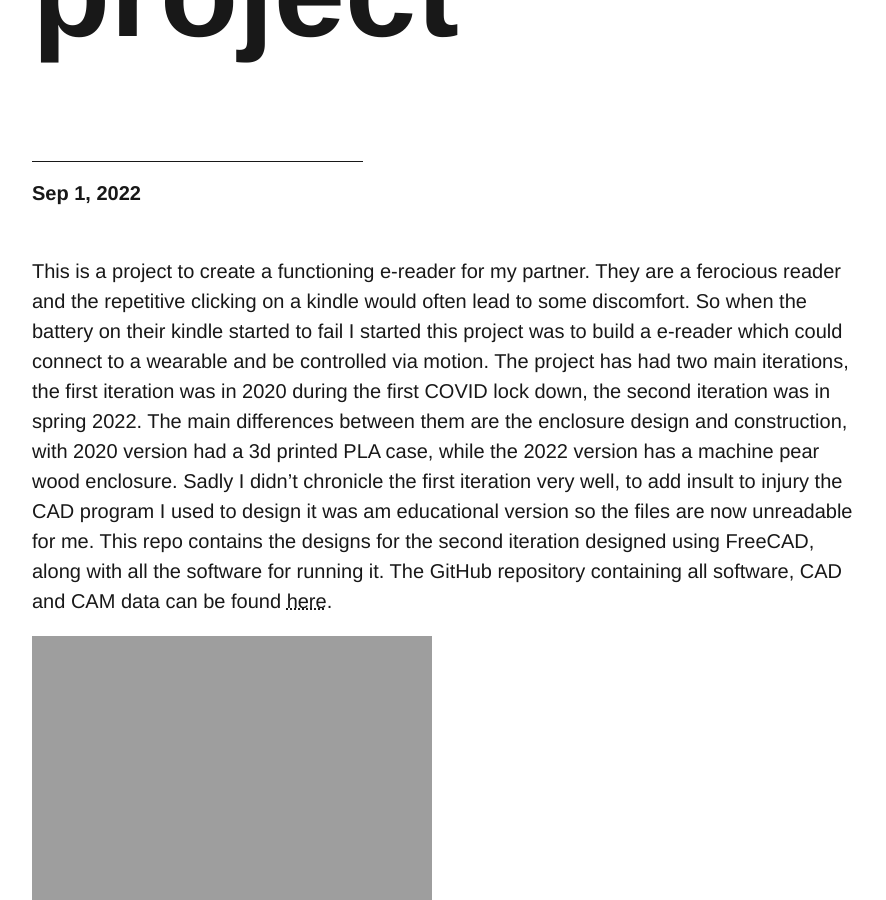
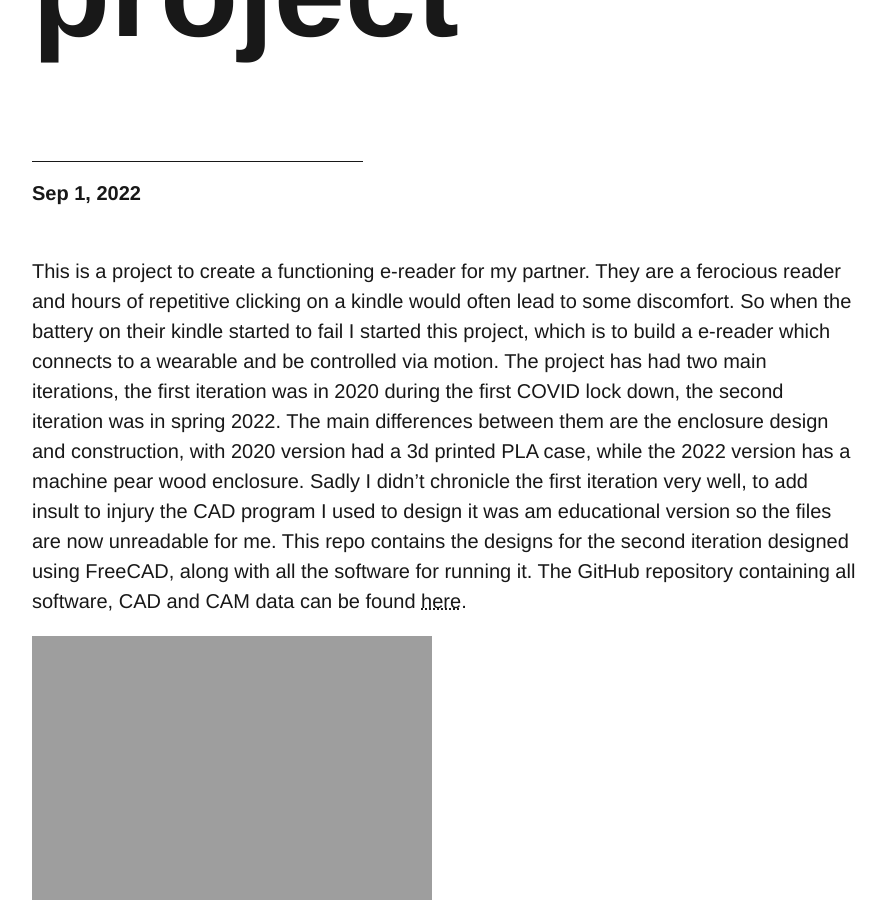
Before and after one commit to dtourolle/dtourolle.github.io, a Jekyll site: the page built from _posts/2022-09-1-e-reader.md, in a window 1280 px wide and 900 px high, scrolled down 341 px. Shown: the whole window, without its empty margins (112-998 px from the left). Built offline with Jekyll 4.4.1, drawn with Linux system fonts in a browser that asks for light colours; comment, search, counter and statistics services are not loaded; some of the changed text lies outside the part shown.

Commit message:
correct bad grammar

```diff
--- a/_posts/2022-09-1-e-reader.md
+++ b/_posts/2022-09-1-e-reader.md
@@ -7,7 +7,7 @@ tags: [e-reader, project_home]
 ---
 
 
-This is a project to create a functioning e-reader for my partner. They are a ferocious reader and the repetitive clicking on a kindle would often lead to some discomfort. So when the battery on their kindle started to fail I started this project was to build a e-reader which could connect to a wearable and be controlled via motion. The project has had two main iterations, the first iteration was in 2020 during the first COVID lock down, the second iteration was in spring 2022. The main differences between them are the enclosure design and construction, with 2020 version had a 3d printed PLA case, while the 2022 version has a machine pear wood enclosure. Sadly I didn't chronicle the first iteration very well, to add insult to injury the CAD program I used to design it was am educational version so the files are now unreadable for me. This repo contains the designs for the second iteration designed using FreeCAD, along with all the software for running it. The GitHub repository containing all software, CAD and CAM data can be found [here](https://github.com/dtourolle/d-reader-public).
+This is a project to create a functioning e-reader for my partner. They are a ferocious reader and hours of repetitive clicking on a kindle would often lead to some discomfort. So when the battery on their kindle started to fail I started this project, which is to build a e-reader which connects to a wearable and be controlled via motion. The project has had two main iterations, the first iteration was in 2020 during the first COVID lock down, the second iteration was in spring 2022. The main differences between them are the enclosure design and construction, with 2020 version had a 3d printed PLA case, while the 2022 version has a machine pear wood enclosure. Sadly I didn't chronicle the first iteration very well, to add insult to injury the CAD program I used to design it was am educational version so the files are now unreadable for me. This repo contains the designs for the second iteration designed using FreeCAD, along with all the software for running it. The GitHub repository containing all software, CAD and CAM data can be found [here](https://github.com/dtourolle/d-reader-public).
 
 ![](./assets/images/image%20(4).jpg)
 
```
